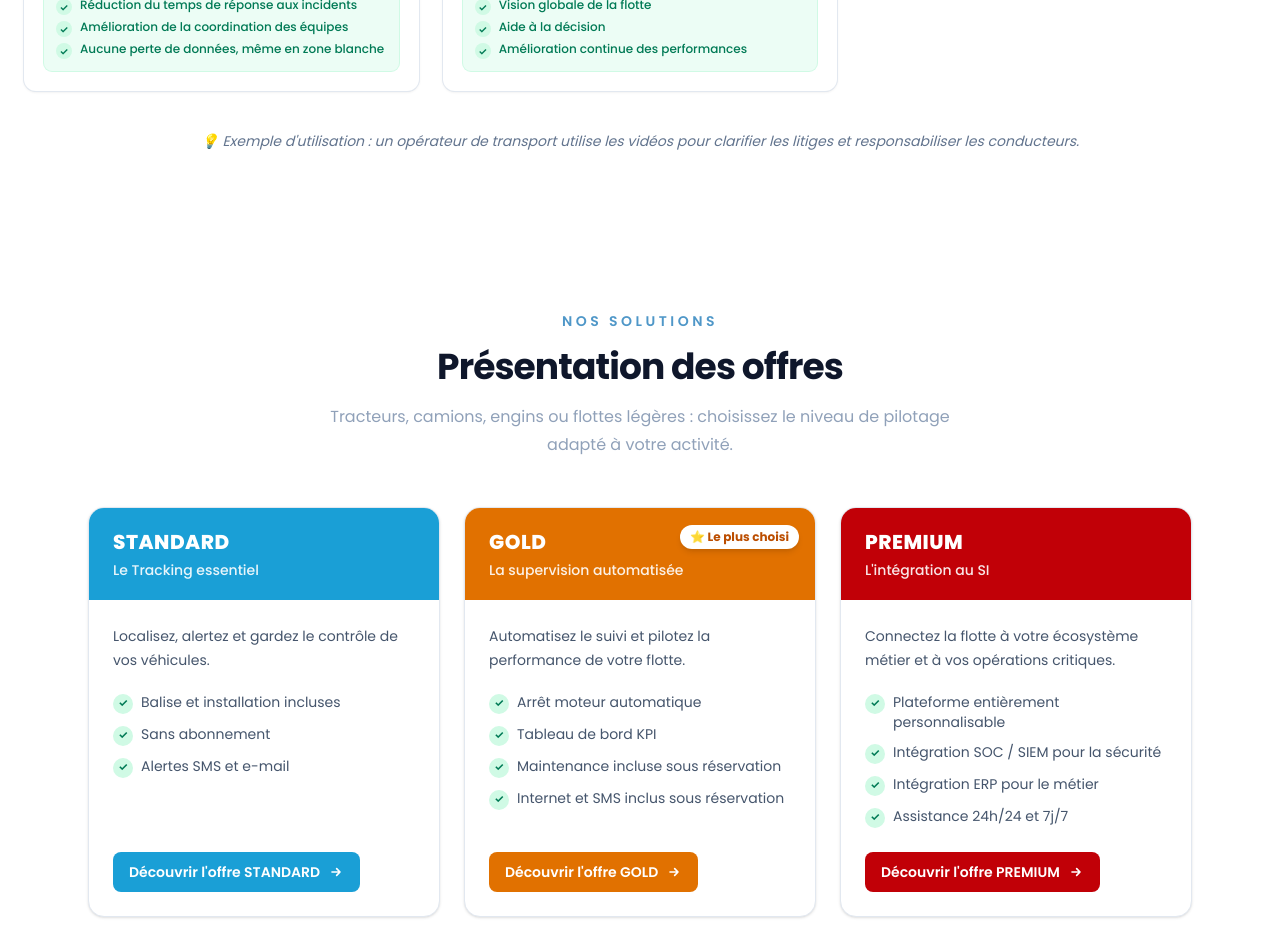
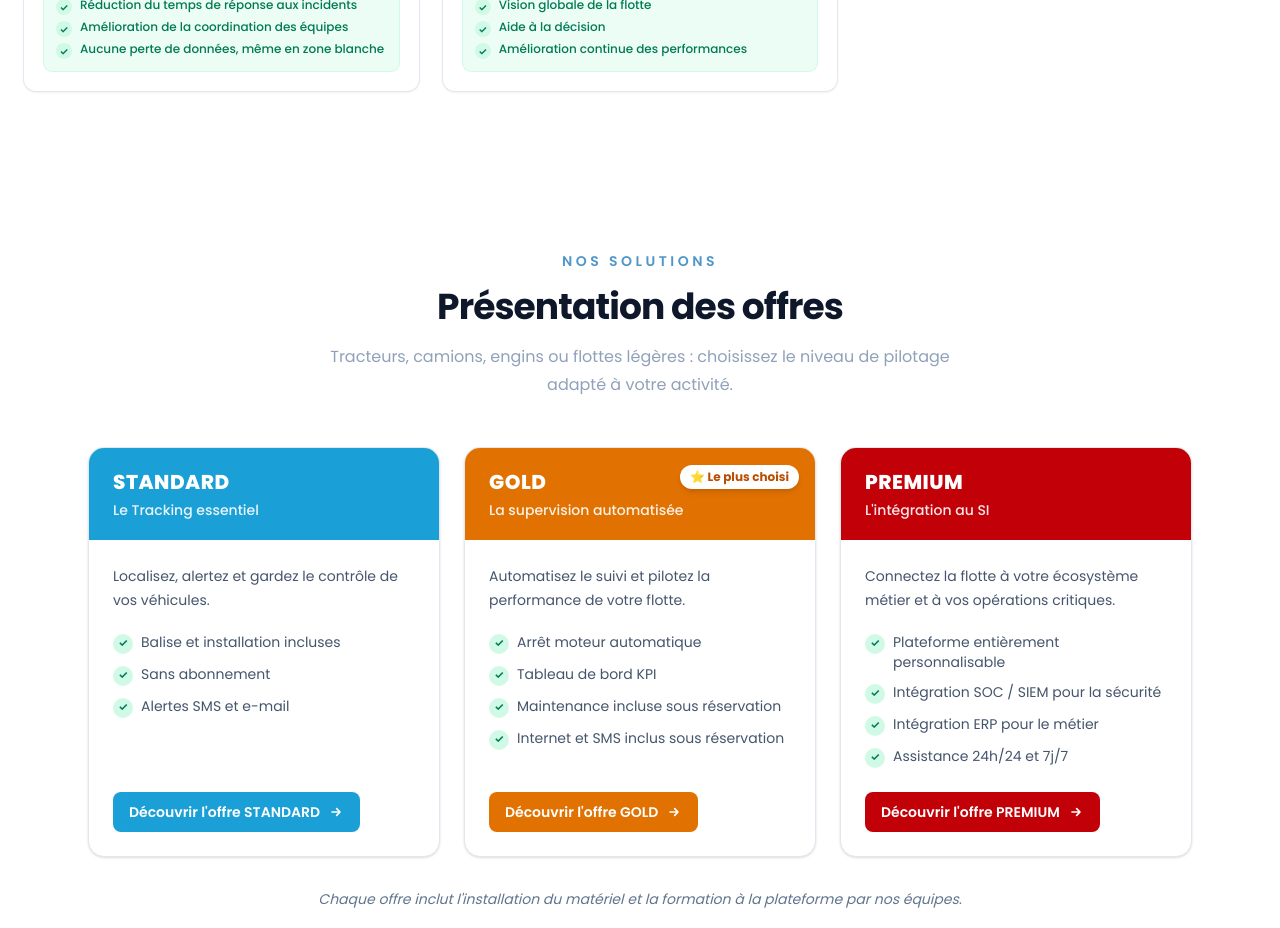
Before and after one commit to Jardel-bot888/site_sisbm_v00, a Next.js app: page / in a window 1280 px wide. Shown: the part 3740-4668 px from the top of the page. Built offline with nearby package versions, Linux system fonts and the light colour scheme.

Commit message:
fix(home): retirer le paragraphe exemple d'utilisation

```diff
--- a/src/app/page.tsx
+++ b/src/app/page.tsx
@@ -455,14 +455,6 @@ export default function HomePage() {
             ))}
           </div>
 
-          <Reveal delay={350}>
-            <p className="mt-10 text-center text-sm italic text-slate-500 dark:text-slate-400">
-              <span aria-hidden>💡</span>
-              <span className="ml-1">
-                Exemple d&apos;utilisation : un opérateur de transport utilise les vidéos pour clarifier les litiges et responsabiliser les conducteurs.
-              </span>
-            </p>
-          </Reveal>
         </div>
       </section>
 
```
